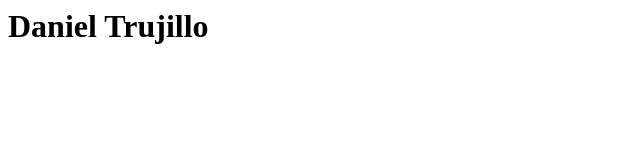
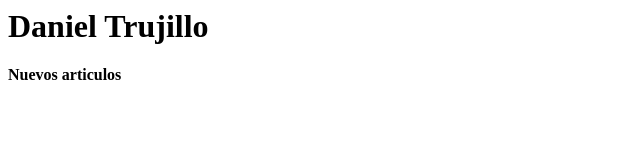
Before and after one commit to danieltrujillosifontes-star/mi-examen, a plain HTML site: page index.html in a window 1280 px wide. Shown: the whole page, without its empty margins (0-640 px from the left). Drawn offline with Linux system fonts and the light colour scheme.

Commit message:
Index mejorado

```diff
--- a/estilos.css
+++ b/estilos.css
@@ -0,0 +1 @@
+p {font-weight:bold}
--- a/index.html
+++ b/index.html
@@ -1,7 +1,11 @@
 <html>
     <head>
     </head>
+    <style>
+        p {font-weight:bold}
+    </style>
     <body>
         <h1>Daniel Trujillo</h1>
+        <p> Nuevos articulos</p>
     </body>
 </html>
```
